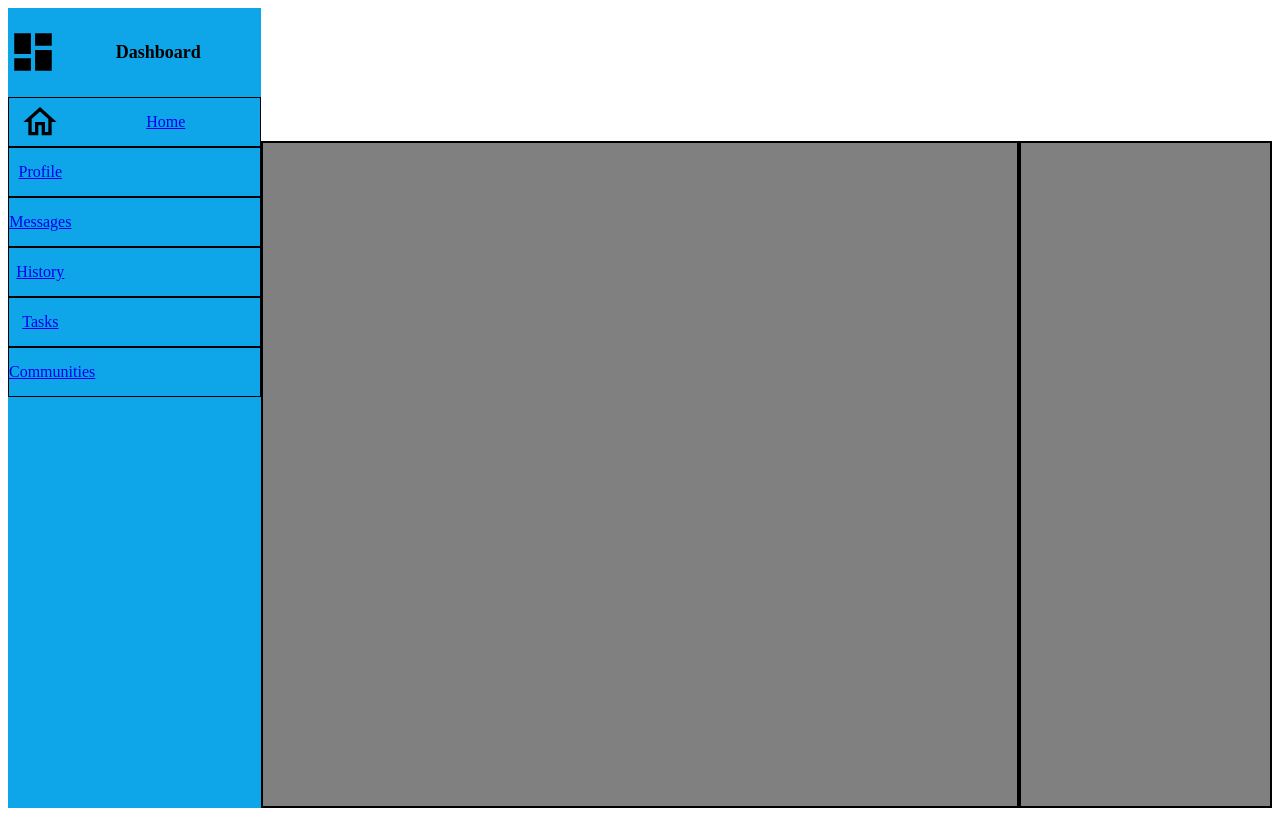
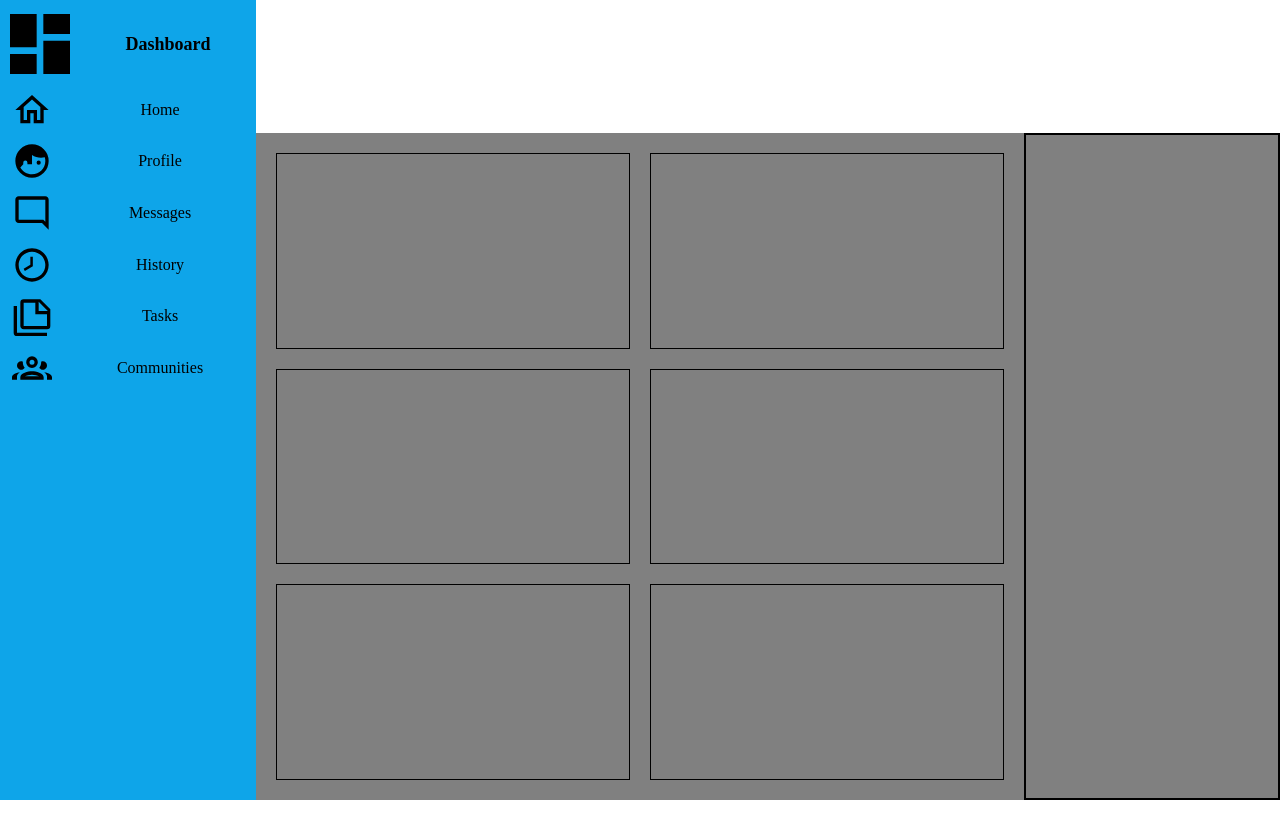
Before and after one commit to kceelandon/dashboard-project, a plain HTML site: page index.html in a window 1280 px wide. Drawn offline with Linux system fonts and the light colour scheme.

Commit message:
pretty much got the basic layout done

```diff
--- a/index.html
+++ b/index.html
@@ -19,18 +19,23 @@
                     <a href="#">Home</a>
                 </div>
                 <div class="link">
+                    <img src="./assets/face-man-profile.svg">
                     <a href="#">Profile</a>
                 </div>
                 <div class="link">
+                    <img src="./assets/message-reply-outline.svg">
                     <a href="#">Messages</a>
                 </div>
                 <div class="link">
+                    <img src="./assets/clock-time-eight-outline.svg">
                     <a href="#">History</a>
                 </div>
                 <div class="link">
+                    <img src="./assets/note-multiple-outline.svg">
                     <a href="#">Tasks</a>
                 </div>
                 <div class="link">
+                    <img src="./assets/account-group-outline.svg">
                     <a href="#">Communities</a>
                 </div>
             </div>
@@ -54,6 +59,21 @@
                     <div class="card-item">
 
                     </div>
+                    <div class="card-item">
+
+                    </div>
+                    <div class="card-item">
+
+                    </div>
+                    <div class="card-item">
+
+                    </div>
+                    <div class="card-item">
+
+                    </div>
+                    <div class="card-item">
+
+                    </div>
                 </div>
                 <div class="right-content">
 
--- a/styles.css
+++ b/styles.css
@@ -1,3 +1,7 @@
+body {
+    margin: 0px;
+}
+
 .container {
     display: grid;
     grid-template-columns: 1fr 4fr;
@@ -15,10 +19,10 @@
     align-content: space-between;
     grid-template-rows: repeat(6, 1fr);
     height: 300px;
+    gap: 10px;
 }
 
 .link {
-    border: 1px solid black;
     display: grid;
     grid-template-columns: 1fr 3fr;
 }
@@ -26,6 +30,8 @@
 .link a {
     justify-self: center;
     align-self: center;
+    text-decoration: none;
+    color: black;
 }
 
 .link img {
@@ -49,7 +55,10 @@
 }
 
 .left-content {
-    border: 2px solid black;
+    display: grid;
+    grid-template-columns: repeat(2, 1fr);
+    gap: 20px;
+    margin: 20px;
 }
 
 .right-content {
@@ -58,13 +67,12 @@
 
 #logo {
     display: grid;
-    grid-template-columns: 1fr 5fr;
+    grid-template-columns: 1fr 3fr;
 }
 
 #logo p {
-    justify-self: right;
+    justify-self: center;
     align-self: center;
-    margin-right: 60px;
     font-size: large;
     font-weight: bold;
 }
@@ -72,12 +80,19 @@
 img {
     height: 40px;
     width: 40px;
+}
+
+#logo-img {
+    height: 80px;
+    width: 80px;
+    justify-self: center;
+    align-self: center;
+}
+
+a:hover {
     color: white;
 }
 
-#logo-img {
-    height: 50px;
-    width: 50px;
-    justify-self: center;
-    align-self: center;
+.card-item {
+    border: 1px solid black;
 }
```
Also changed, not shown: assets/account-group-outline.svg (added), assets/clock-time-eight-outline.svg (added), assets/face-man-profile.svg (added), assets/message-reply-outline.svg (added), assets/note-multiple-outline.svg (added).
